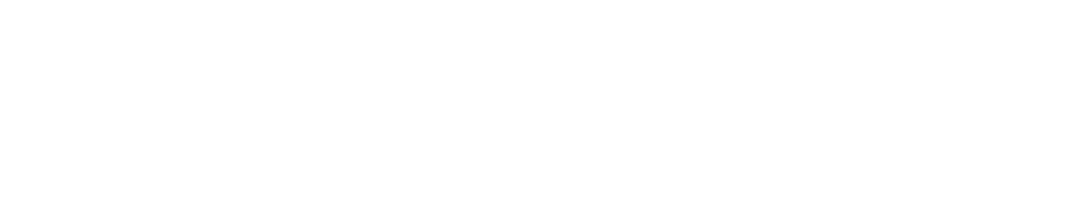
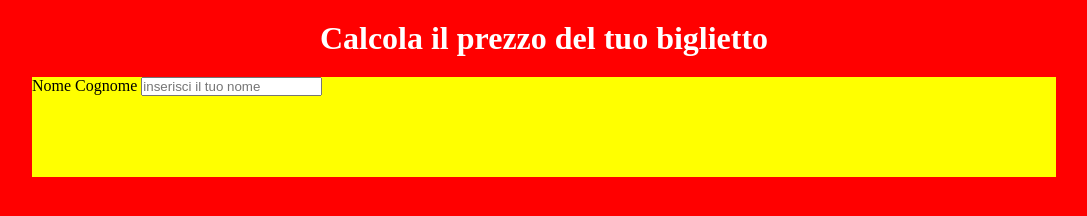
Before and after one commit to valeriodeprosperi/js-biglietto-treno-form, a plain HTML site: page index.html in a window 1280 px wide. Shown: the whole page, without its empty margins (96-1183 px from the left). Drawn offline with Linux system fonts and the light colour scheme.

Commit message:
form-dati label e input nome cognome

```diff
--- a/css/style.css
+++ b/css/style.css
@@ -1,5 +1,20 @@
 *{
   box-sizing: border-box;
-  top:0;
   margin:0;
+  padding:0;
 }
+
+body{
+  background-color: red;
+}
+h1{
+  color: white;
+  text-align: center;
+  padding: 20px 0;
+}
+.form-dati{
+  width: 80%;
+  height: 100px;
+  margin:auto;
+  background-color: yellow;
+}
--- a/index.html
+++ b/index.html
@@ -2,9 +2,22 @@
 <html lang="en" dir="ltr">
   <head>
     <meta charset="utf-8">
+    <meta name="viewport" content="width=device-width, initial-scale=1.0">
+    <meta http-equiv="X-UA-Compatible" content="ie=edge">
+    <link href="https://fonts.googleapis.com/css?family=Roboto:400,700&display=swap" rel="stylesheet">
     <title>js-biglietto-treno-form</title>
+    <link rel="stylesheet" href="css/style.css">
   </head>
   <body>
+    <h1>Calcola il prezzo del tuo biglietto</h1>
+    <div class="form-dati">
+      <div class="row">
+        <div class="col">
+          <label for="nome-utente">Nome Cognome</label>
+          <input id="nome-utente" type="text" name="" value="" placeholder="inserisci il tuo nome">
+        </div>
+      </div>
+    </div>
     <script src="js/script.js" charset="utf-8"></script>
   </body>
 </html>
```
